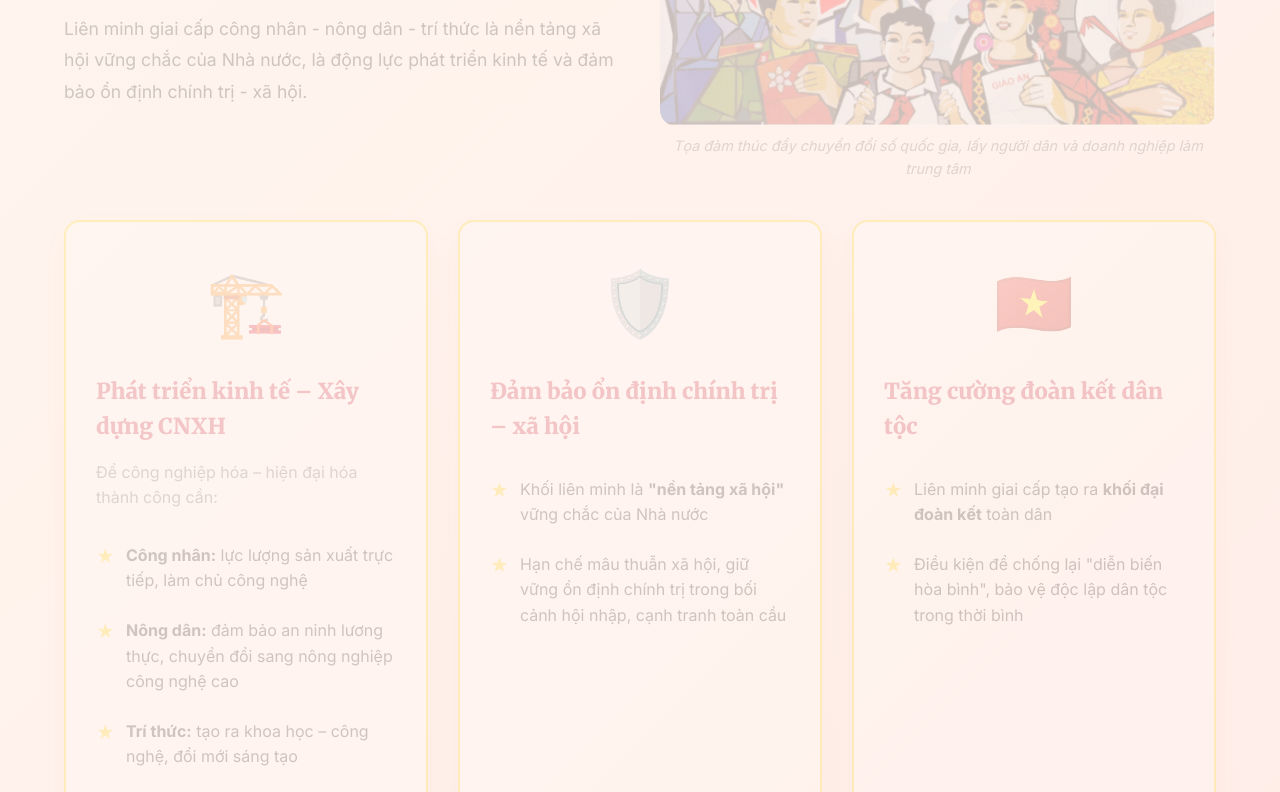
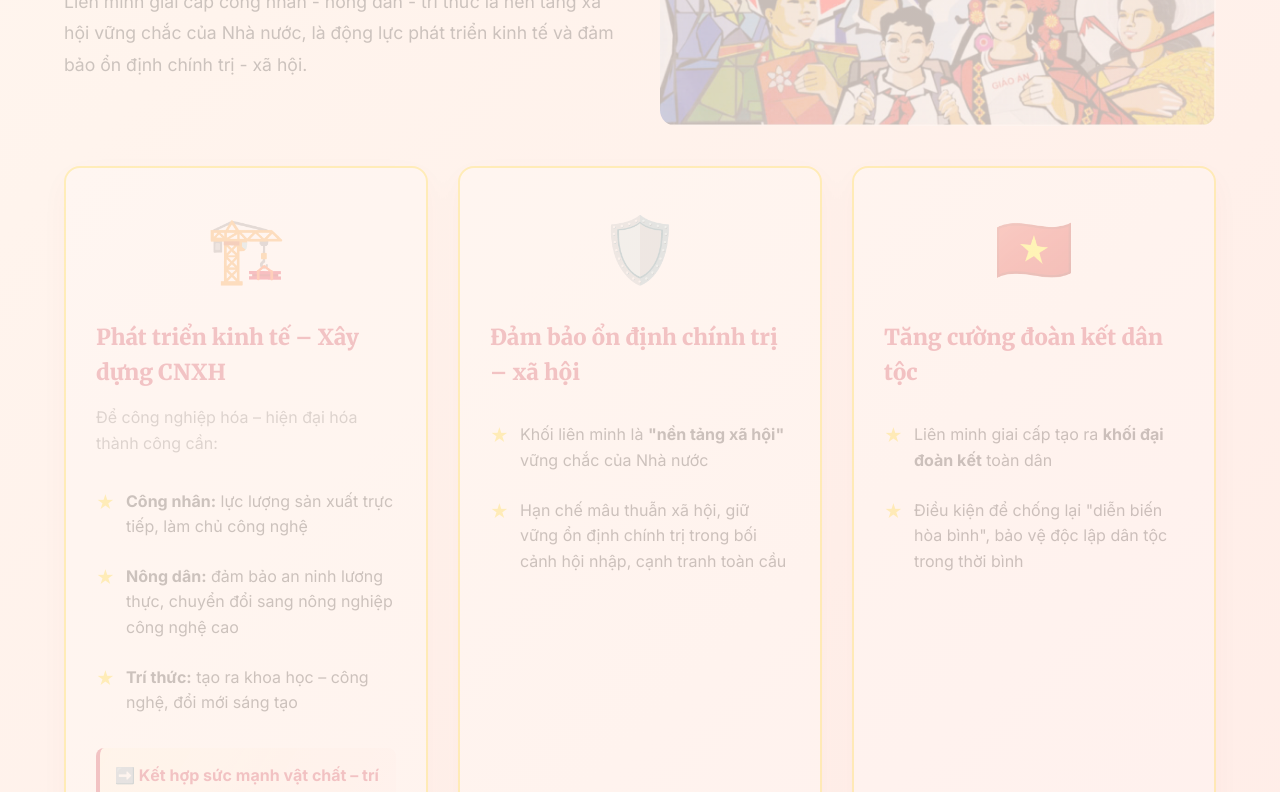
Before and after one commit to otisdoan/dau-tranh-giai-cap, a Next.js app: page /lien-minh-giai-cap in a window 1280 px wide. Shown: the part 920-1712 px from the top of the page. Built offline with nearby package versions, Linux system fonts and the light colour scheme.

Commit message:
remove alt

```diff
--- a/app/lien-minh-giai-cap/page.tsx
+++ b/app/lien-minh-giai-cap/page.tsx
@@ -150,18 +150,6 @@ export default function LienMinhGiaiCap() {
                   height={350}
                   style={{ borderRadius: 16, width: "100%", height: "auto" }}
                 />
-                <div
-                  className="image-caption"
-                  style={{
-                    fontSize: "0.9rem",
-                    color: "#666",
-                    marginTop: 8,
-                    fontStyle: "italic",
-                  }}
-                >
-                  Tọa đàm thúc đẩy chuyển đổi số quốc gia, lấy người dân và
-                  doanh nghiệp làm trung tâm
-                </div>
               </div>
             </div>
 
```
